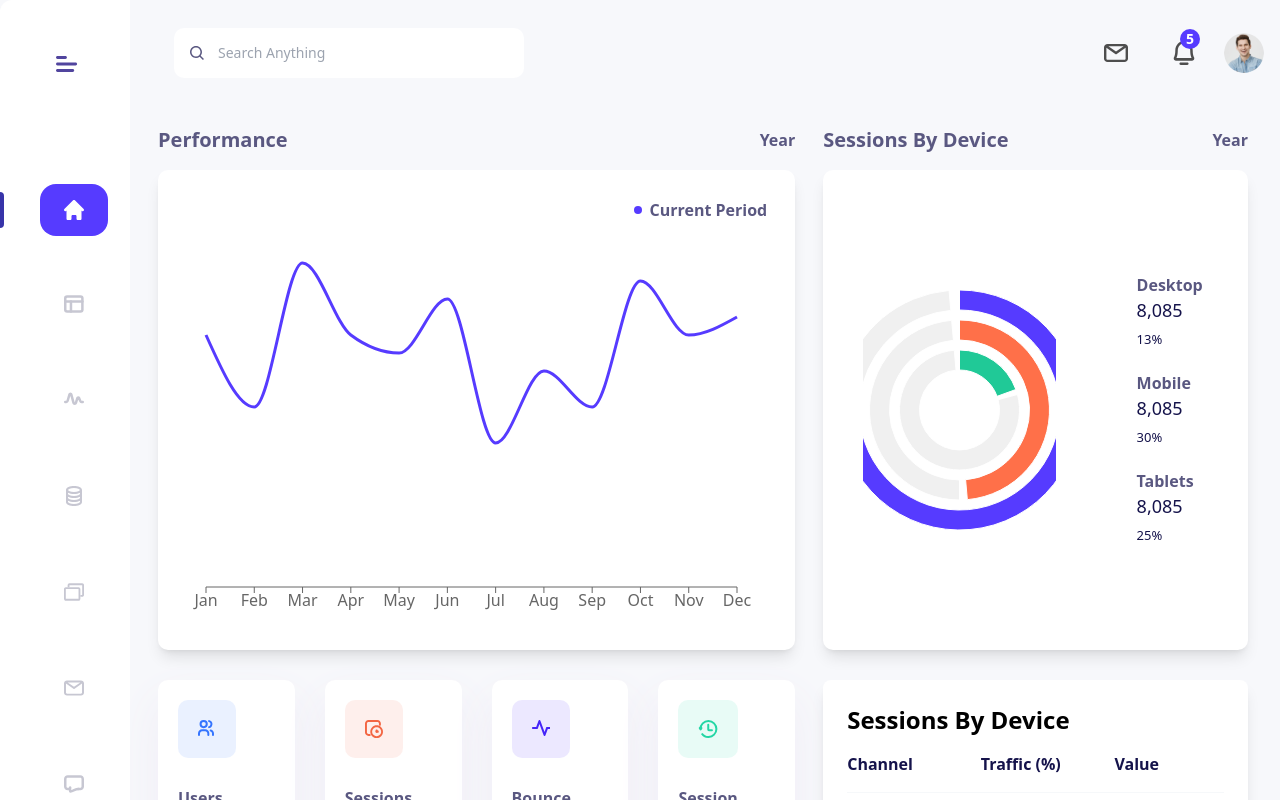
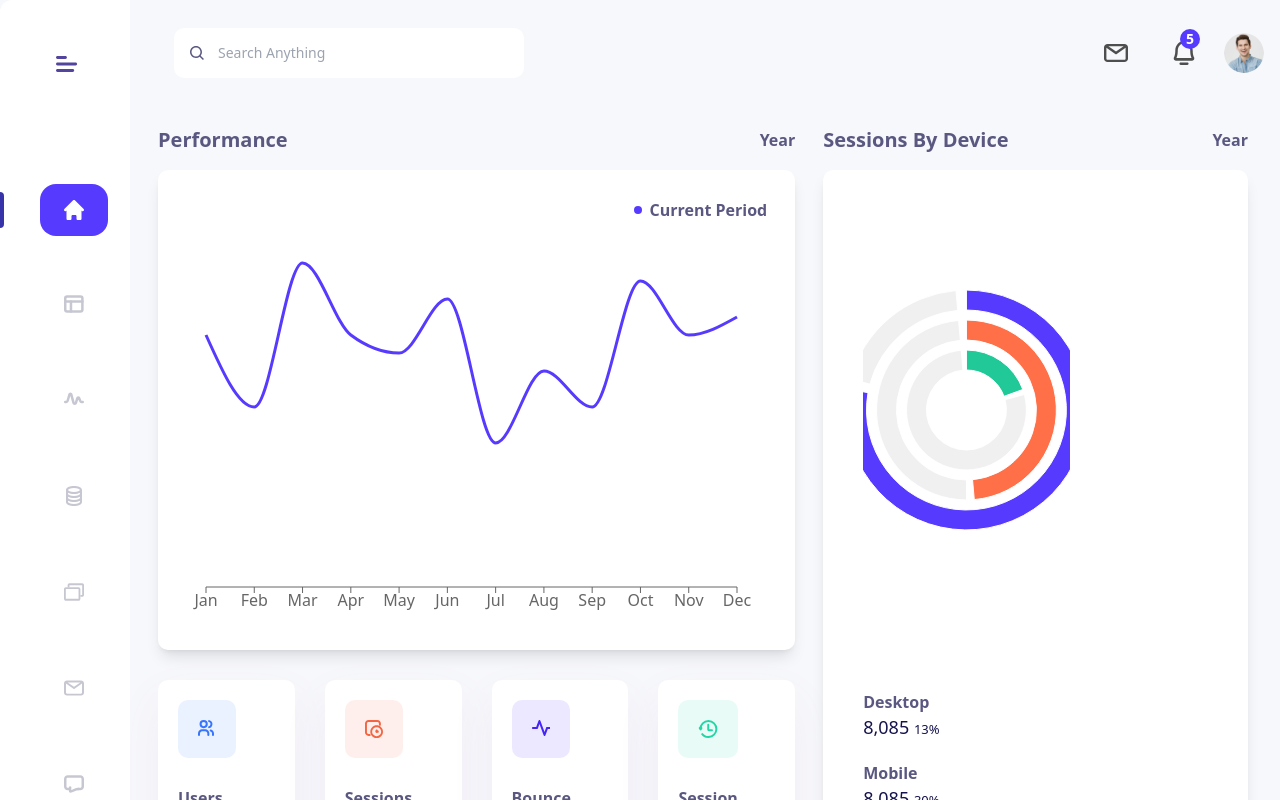
Before and after one commit to isroilomonjonov/iqro-agency, a React (Vite) app: page / in a window 1280 px wide. Shown: the top 800 px of the page. Built offline with nearby package versions, Linux system fonts and the light colour scheme.

Commit message:
some ui changes for configuration

```diff
--- a/src/App.tsx
+++ b/src/App.tsx
@@ -25,7 +25,7 @@ function App() {
             <h2 className='text-[#5A5881] font-bold text-xl'>Sessions By Device</h2>
             <p className='text-[#5A5881] font-bold'>Year</p>
           </div>
-          <div className='p-10 bg-white flex items-center gap-20 w-full rounded-[10px] mb-[30px]  shadow-lg'>
+          <div className='p-10 bg-white flex items-center gap-8 w-full rounded-[10px] mb-[30px] shadow-lg flex-wrap sm:gap-20'>
             <SessionChart />
             <div className='flex flex-col gap-5'>
               <div>
--- a/src/components/charts/sessions.tsx
+++ b/src/components/charts/sessions.tsx
@@ -23,7 +23,7 @@ const data3: DataPoint[] = [
 ];
 const SessionChart: React.FC = () => {
     return (
-        <div style={{ width: '60%', height: '400px' }}>
+        <div className='w-full sm:w-[60%] h-[400px]'>
             <ResponsiveContainer width="100%" height="100%">
                 <PieChart>
                     <Tooltip />
--- a/src/components/layout/navbar.tsx
+++ b/src/components/layout/navbar.tsx
@@ -16,7 +16,7 @@ import MessageIcon from '@/assets/message'
 import { Button } from '../ui/button'
 const Navbar = () => {
     return (
-        <div className='flex justify-between items-center p-4 pt-7 flex-wrap-reverse gap-2 sm:flex-nowrap mb-8'>
+        <div className='flex justify-between items-center p-4 pt-7 flex-wrap-reverse gap-2 lg:flex-nowrap mb-8'>
             <div className='relative sm:min-w-[350px]'>
                 <SearchIcon className="absolute top-1/2 left-4 -translate-y-1/2" />
                 <Input className=' text-[#5A5881] text-[14px] leading-4  px-[15px] py-[17px] rounded-[10px] pl-11' placeholder="Search Anything" />
--- a/src/components/statistics/perfomance-statistics.tsx
+++ b/src/components/statistics/perfomance-statistics.tsx
@@ -4,7 +4,7 @@ import PerfomanceStatisticsSessionsIcon from '@/assets/perfomance-statistics-ses
 import PerfomanceStatisticsUsersIcon from '@/assets/perfomance-statistics-users-icon'
 const PerfomanceStatistics = () => {
     return (
-        <div className='mt-[30px] flex flex-wrap sm:flex-nowrap w-full gap-[30px] justify-between'>
+        <div className='mt-[30px] flex flex-wrap lg:flex-nowrap w-full gap-[30px] justify-between'>
             <div style={{ boxShadow: "0px 20px 45px 0px rgba(240, 237, 246, 1)" }} className='w-1/4 min-w-[130px] bg-white shadow-md p-5 rounded-[10px] flex flex-col items-start'>
                 <div className='bg-[rgba(53,117,255,.10)] rounded-[10px] p-5 mb-7'>
                     <PerfomanceStatisticsUsersIcon />
```
